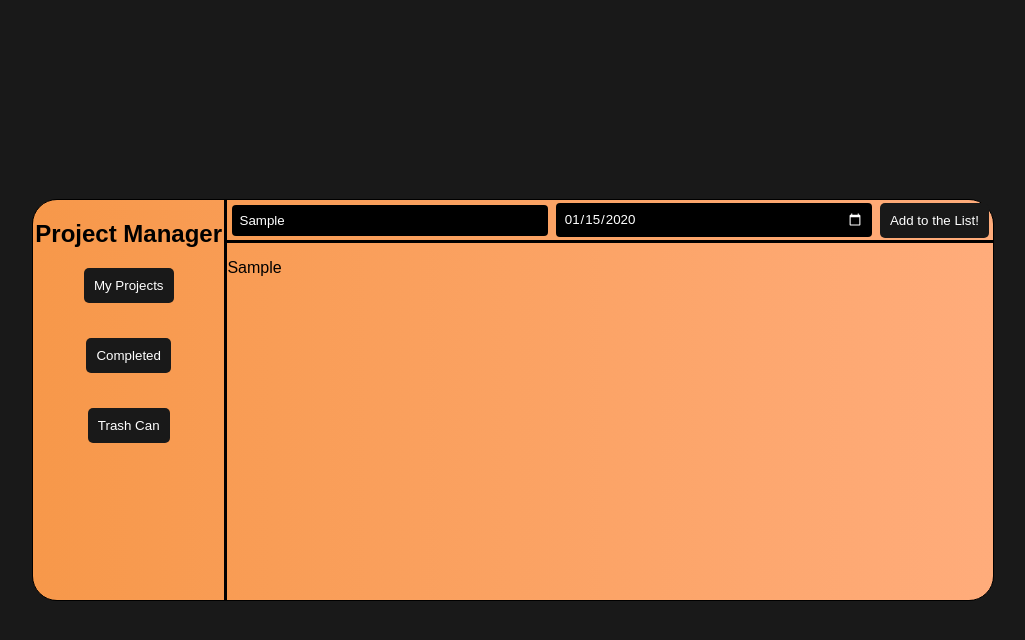
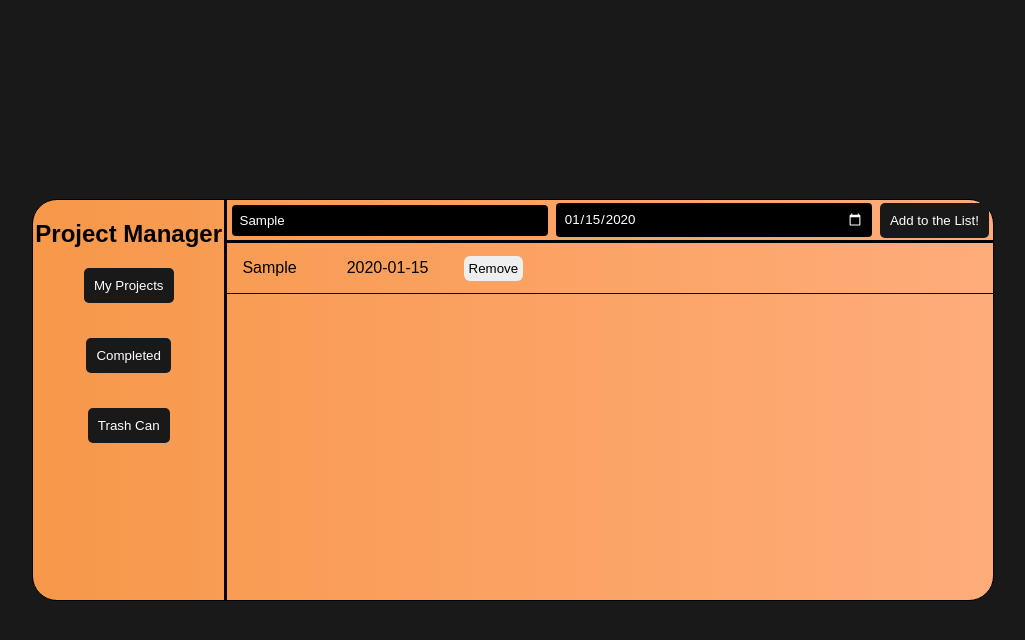
Before and after one commit to guvenfazli/To-Do-List-w-React, a React (Create React App) app in the folder theater/: page / in a window 1280 px wide. Both pictures are taken after typing "Sample", "2020-01-15" into the empty fields and a click on the button "Add to the List!". Shown: the top 640 px of the page, without its empty margins (127-1152 px from the left). Built offline with nearby package versions, Linux system fonts and the light colour scheme; a web font is replaced by a local one.

Commit message:
style added, mapping is done

```diff
--- a/theater/src/App.css
+++ b/theater/src/App.css
@@ -92,3 +92,23 @@ input[type="date"]::-webkit-calendar-picker-indicator {
   width: 100%;
   height: 100%;
 }
+
+.work{
+  display: flex;
+  flex-direction: row;
+  width: 100%;
+  border-bottom: 1px solid black;
+  align-items: center;
+}
+
+.remove-btn{
+  padding: 5px;
+  border-radius: 6px;
+  border: none;
+  cursor: pointer;
+}
+
+.work p{
+  margin-right: 35px;
+  padding-left: 15px;
+}
--- a/theater/src/App.jsx
+++ b/theater/src/App.jsx
@@ -60,7 +60,22 @@ function App() {
             </div>
 
             <div className='work-display'>
-              {toDoList.map((row) => <p>{row.work}</p>)}
+              {toDoList.map(
+                (row) =>
+                  <div className='work' key={row.work}>
+                    <p>
+                      {row.work}
+                    </p>
+
+                    <p>{row.date}</p>
+
+                    <button className='remove-btn'>Remove</button>
+                  </div>
+                )
+              }
+
+
+
 
             </div>
 
```
